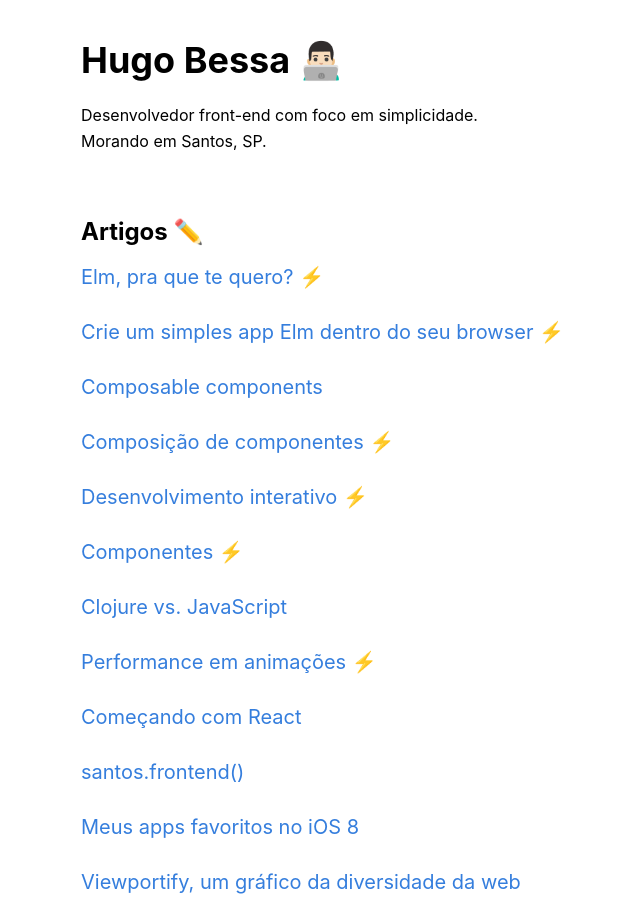
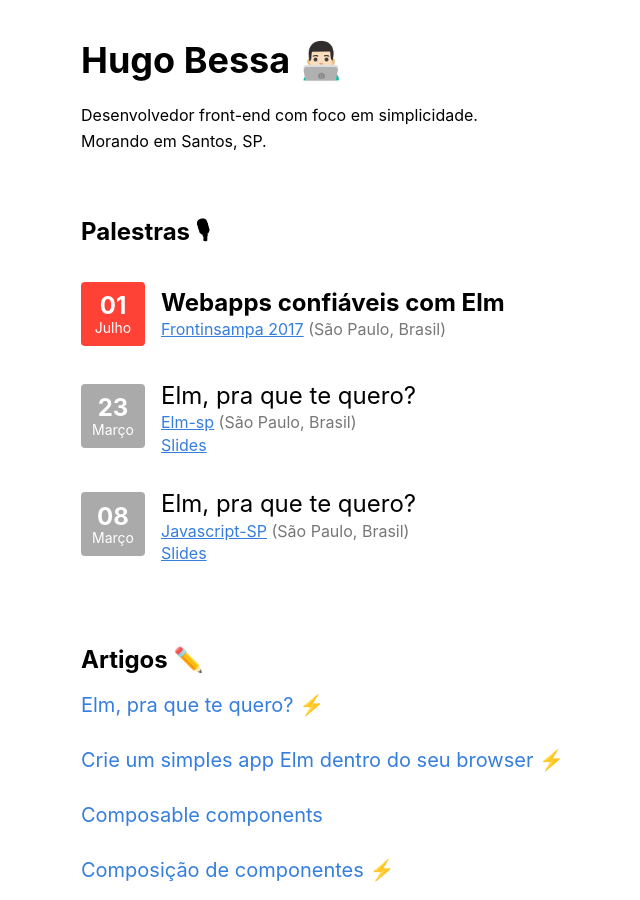
Before and after one commit to hugobessaa/hugobessaa.github.io, a Jekyll site: the page built from index.html, in a window 1280 px wide and 900 px high. Shown: the whole window, without its empty margins (191-831 px from the left). Built offline with Jekyll 4.4.1, drawn with Linux system fonts in a browser that asks for light colours.

Commit message:
Add public speaking engagements to index page

```diff
--- a/index.html
+++ b/index.html
@@ -12,6 +12,73 @@ layout: default
     <li>Morando em Santos, SP.</li>
   </ul>
 </header>
+
+<section class="pa3 mt3">
+  <header class='mb3'>
+    <h2 class='uppercase'>Palestras 🎙</h2>
+  </header>
+
+  <ul class="list pa0 ma0">
+    <li class="pv3 flex flex-column flex-row-ns items-center-ns">
+      <div class="w3-ns h3-ns pa2 pa0-ns br2 flex flex-column-ns items-center justify-center bg-red white">
+        <div class="f3-ns b">01</div>
+        <div class="f6-ns pl1 pl0-ns">Julho</div>
+      </div>
+
+      <div class="flex-auto flex flex-column pl3-ns">
+        <div class="f3 b mv1">Webapps confiáveis com Elm</div>
+        <div class="mb1">
+          <a class="underline blue dim" href="#">Frontinsampa 2017</a>
+          <span class="gray">(São Paulo, Brasil)</span>
+        </div>
+      </div>
+    </li>
+
+    <li class="pv3 flex flex-column flex-row-ns items-center-ns">
+      <div class="w3-ns h3-ns pa2 pa0-ns br2 flex flex-column-ns items-center justify-center bg-light-silver white">
+        <div class="f3-ns b">23</div>
+        <div class="f6-ns pl1 pl0-ns">Março</div>
+      </div>
+
+      <div class="flex-auto flex flex-column pl3-ns">
+        <div class="f3 mv1">Elm, pra que te quero?</div>
+        <div class="mb1">
+          <a class="underline blue dim" href="https://www.meetup.com/Elm-sp/">Elm-sp</a>
+          <span class="gray">(São Paulo, Brasil)</span>
+        </div>
+        <ul class="list pa0 ma0">
+          <li>
+            <a class="underline blue" href="{{site.baseurl}}/elm-pra-que-te-quero">
+              Slides
+            </a>
+          </li>
+        </ul>
+      </div>
+    </li>
+
+    <li class="pv3 flex flex-column flex-row-ns items-center-ns">
+      <div class="w3-ns h3-ns pa2 pa0-ns br2 flex flex-column-ns items-center justify-center bg-light-silver white">
+        <div class="f3-ns b">08</div>
+        <div class="f6-ns pl1 pl0-ns">Março</div>
+      </div>
+
+      <div class="flex-auto flex flex-column pl3-ns">
+        <div class="f3 mv1">Elm, pra que te quero?</div>
+        <div class="mb1">
+          <a class="underline blue dim" href="https://www.meetup.com/Javascript-SP/">Javascript-SP</a>
+          <span class="gray">(São Paulo, Brasil)</span>
+        </div>
+        <ul class="list pa0 ma0">
+          <li>
+            <a class="underline blue" href="{{site.baseurl}}/elm-pra-que-te-quero">
+              Slides
+            </a>
+          </li>
+        </ul>
+      </div>
+    </li>
+  </ul>
+</section>
 
 <section class='black pa3 mt3'>
   <header class='mb3'>
```
Also changed, not shown: elm-na-pratica.html (line endings or trailing spaces).
